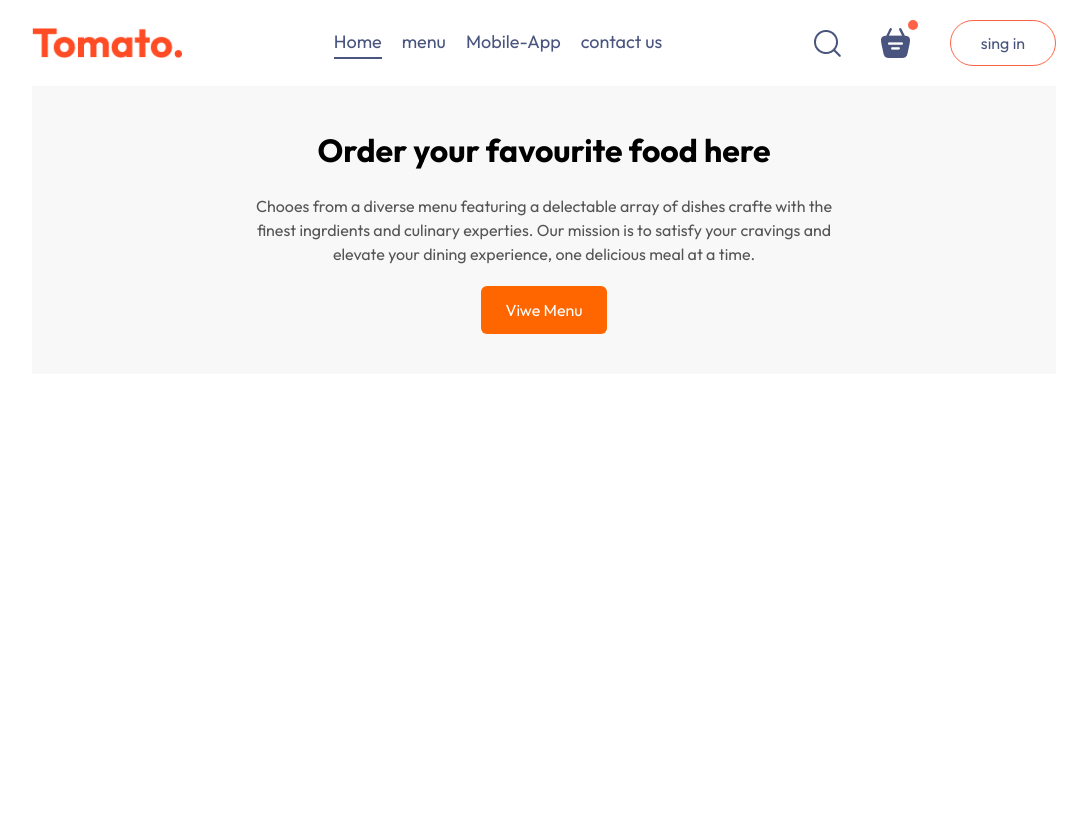
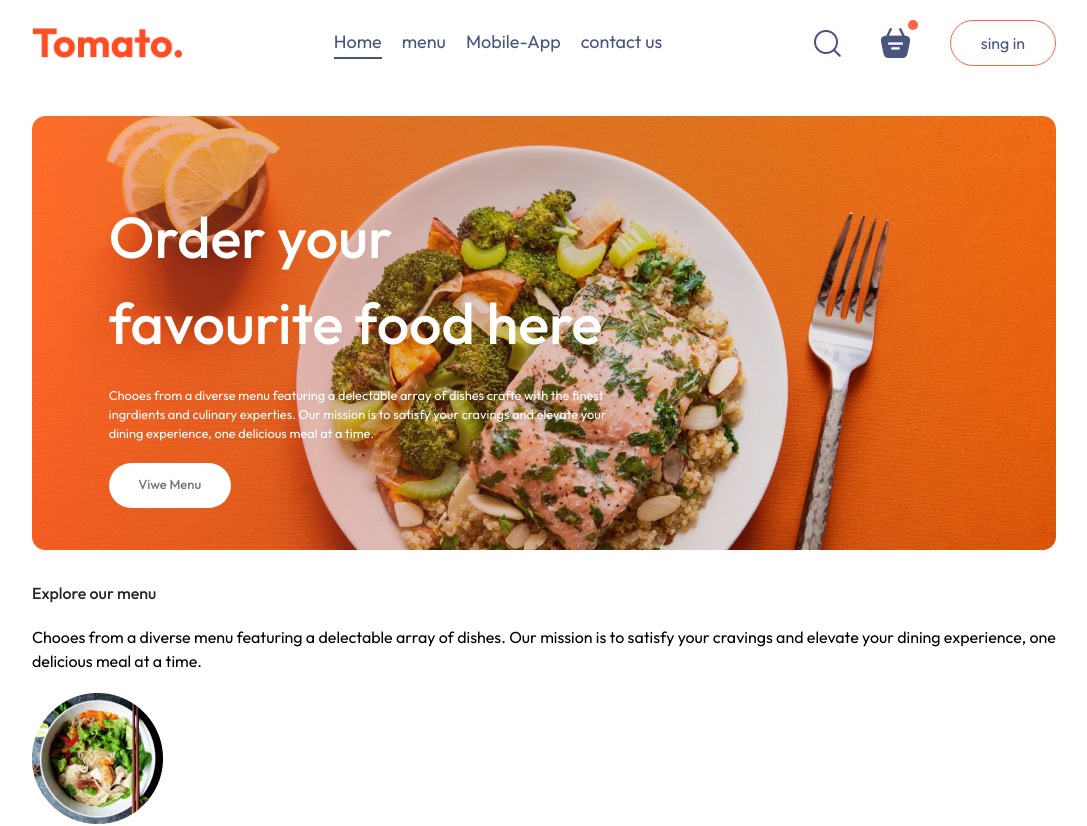
Before and after one commit to ShahzaibMarwat786/food-del-frontend, a React (Vite) app: page / in a window 1280 px wide. Shown: the top 826 px of the page, without its empty margins (96-1183 px from the left). Before the commit the page ends 800 px from the top, so only its background shows below. Built offline with nearby package versions, Linux system fonts and the light colour scheme.

Commit message:
complete header

```diff
--- /dev/null
+++ b/src/compomemts/ExploreMenu/ExploreMenu.css
@@ -0,0 +1,10 @@
+.explore-menu{
+    display: flex;
+    flex-direction: column;
+    gap: 20px;
+}
+.explore-menu h1{
+    color: #262626;
+    font-weight: 500;
+
+}
--- /dev/null
+++ b/src/compomemts/ExploreMenu/ExploreMenu.jsx
@@ -0,0 +1,24 @@
+import React from 'react'
+import './ExploreMenu.css'
+import { menu_list } from '../../assets/assets'
+
+const ExploreMenu = () => {
+  return (
+    <div className='explore-menu' id='explore-menu'>
+        <h1>Explore our menu</h1>
+        <p className='explore-menu-text'>Chooes from a diverse menu featuring a delectable array of dishes. Our mission is to satisfy your cravings and elevate your dining experience, one delicious meal at a time.</p>
+        <div className="explore-menu-list">
+            {menu_list.map((item, index)=>{
+                return(
+                    <div key={index} className="explore-menu-list-items">
+                        <img src={item.menu_image} alt="" />
+                        <p>{item.menu_name}</p>
+                    </div>
+                )
+            })}
+        </div>
+    </div>
+  )
+}
+
+export default ExploreMenu
--- a/src/compomemts/Header/Header.css
+++ b/src/compomemts/Header/Header.css
@@ -1,33 +1,39 @@
-.header {
-  background-color: #f8f8f8;
-  padding: 40px;
-  text-align: center;
+.header{
+  height: 34vw;
+  margin: 30px auto;
+  background: url('/header_img.png') no-repeat;
+  background-size: contain;
+  position: relative;
 }
+.header-content{
+  position: absolute;
+  display: flex;
+  flex-direction: column;
+  align-items: start;
+  gap: 1.5vw;
+  max-width: 50%;
+  bottom: 10%;
+  left: 6vw;
+  animation: fadeIn 3s;
+}
+.header-content h2{
+  font-weight: 500;
+  color: white;
+  font-size: max(4.5vw, 22px);
 
-.header-content h2 {
-  font-size: 2rem;
-  font-weight: bold;
-  margin-bottom: 20px;
 }
+.header-content p{
+   color: white;
+   font-size: 1vw;
+}
+.header-content button{
+  all: unset;
+  border: none;
+  color: #747474;
+  font-weight: 500;
+  padding: 1vw 2.3vw;
+  background-color: white;
+  font-size: max(1vw, 13px);
+  border-radius: 50px;
 
-.header-content p {
-  font-size: 1rem;
-  color: #555;
-  max-width: 600px;
-  margin: 0 auto 20px auto;
 }
-
-.header-content button {
-  padding: 12px 24px;
-  background-color: #ff6600;
-  color: white;
-  border: none;
-  border-radius: 6px;
-  font-size: 1rem;
-  cursor: pointer;
-  transition: background-color 0.3s ease;
-}
-
-.header-content button:hover {
-  background-color: #e65c00;
-}
--- a/src/index.css
+++ b/src/index.css
@@ -17,3 +17,13 @@
   width: 80%;
   margin: auto;
 }
+
+@keyframes fadeIn {
+  0%{
+    opacity: 0;
+  }
+  100%{
+    opacity: 1;
+  }
+
+}
--- a/src/pages/home/Home.jsx
+++ b/src/pages/home/Home.jsx
@@ -1,11 +1,13 @@
 import React from 'react'
 import './Home.css'
 import Header from '../../compomemts/Header/Header'
+import ExploreMenu from '../../compomemts/ExploreMenu/ExploreMenu'
 
 const Home = () => {
   return (
     <div>
         <Header/>
+        <ExploreMenu/>
     </div>
   )
 }
```
Also changed, not shown: public/header_img.png (added).
